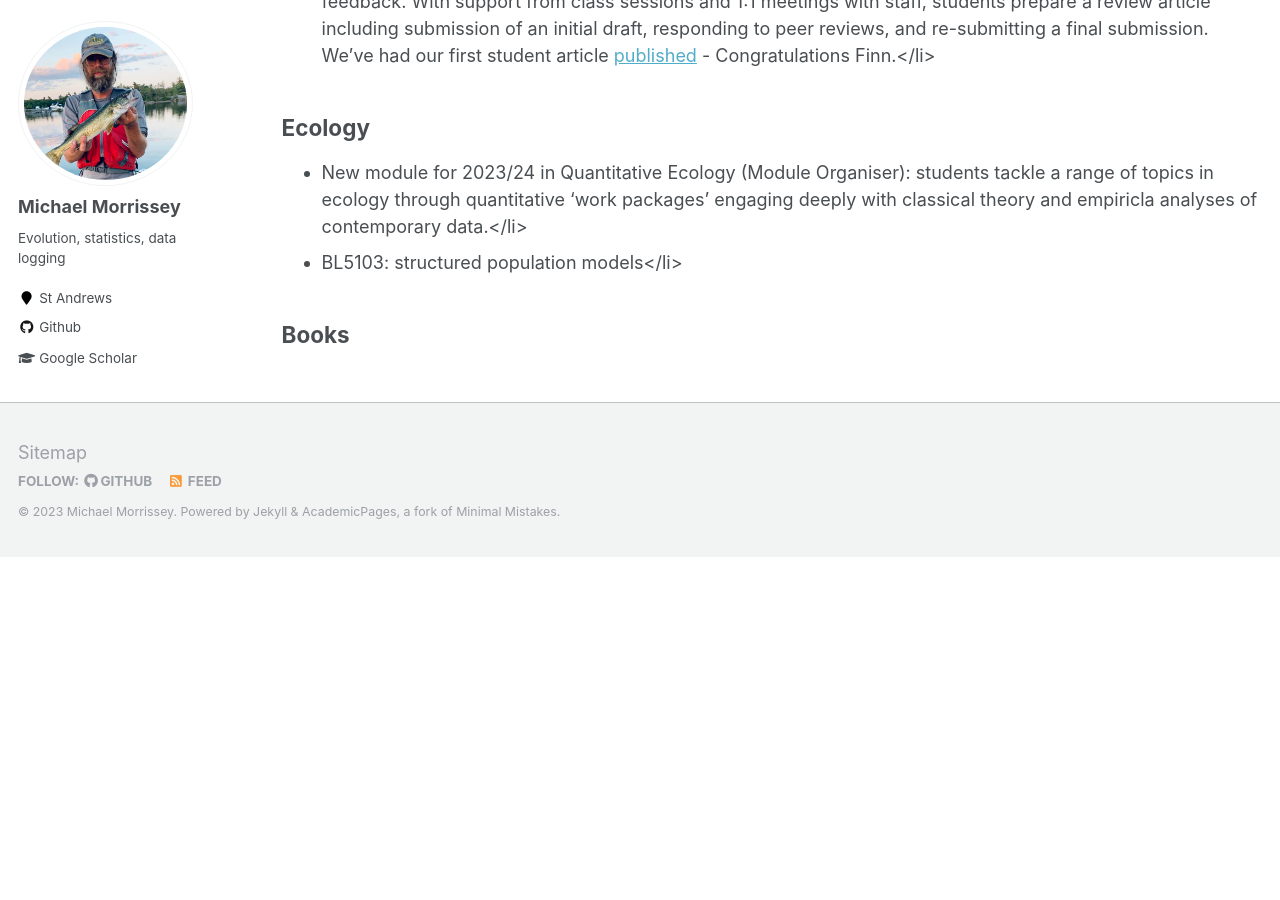
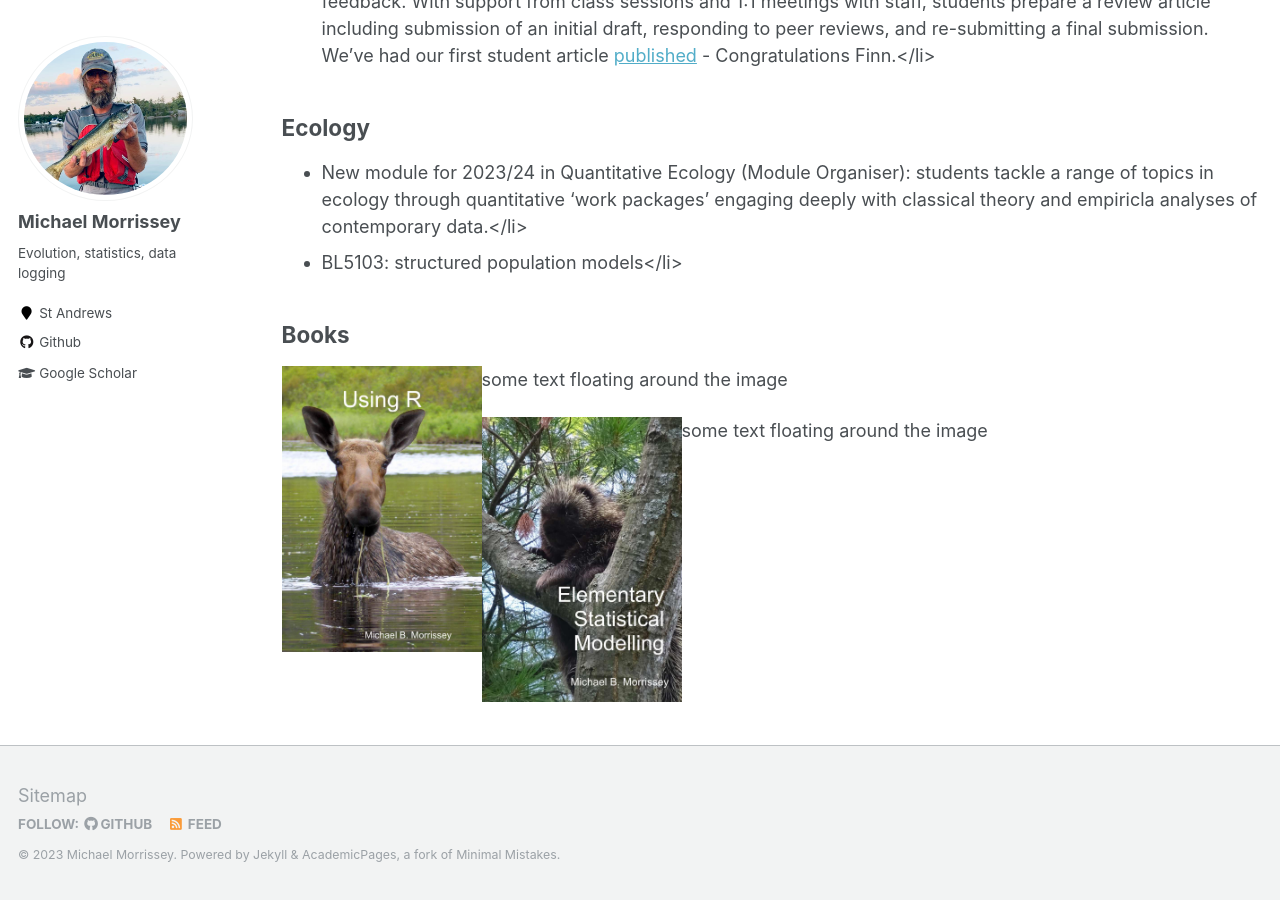
Before and after one commit to mbmorrissey/mbmorrissey.github.io, a Jekyll site: the page built from _pages/teaching.md, in a window 1280 px wide and 900 px high, scrolled down 554 px. Built offline with Jekyll 4.4.1, drawn with Linux system fonts in a browser that asks for light colours; before the commit the page ends 1111 px from its top, so only the background shows below that.

Commit message:
Update teaching.md

```diff
--- a/_pages/teaching.md
+++ b/_pages/teaching.md
@@ -24,3 +24,10 @@
 - BL5103: structured population models</li>
 
 ## Books
+
+<img src="/images/Using_R_cover_small_file.jpg" align="left" width="200px"/>
+some text floating around the image
+
+
+<img src="/images/ESM_cover_small_file.jpg" align="left" width="200px"/>
+some text floating around the image
```
